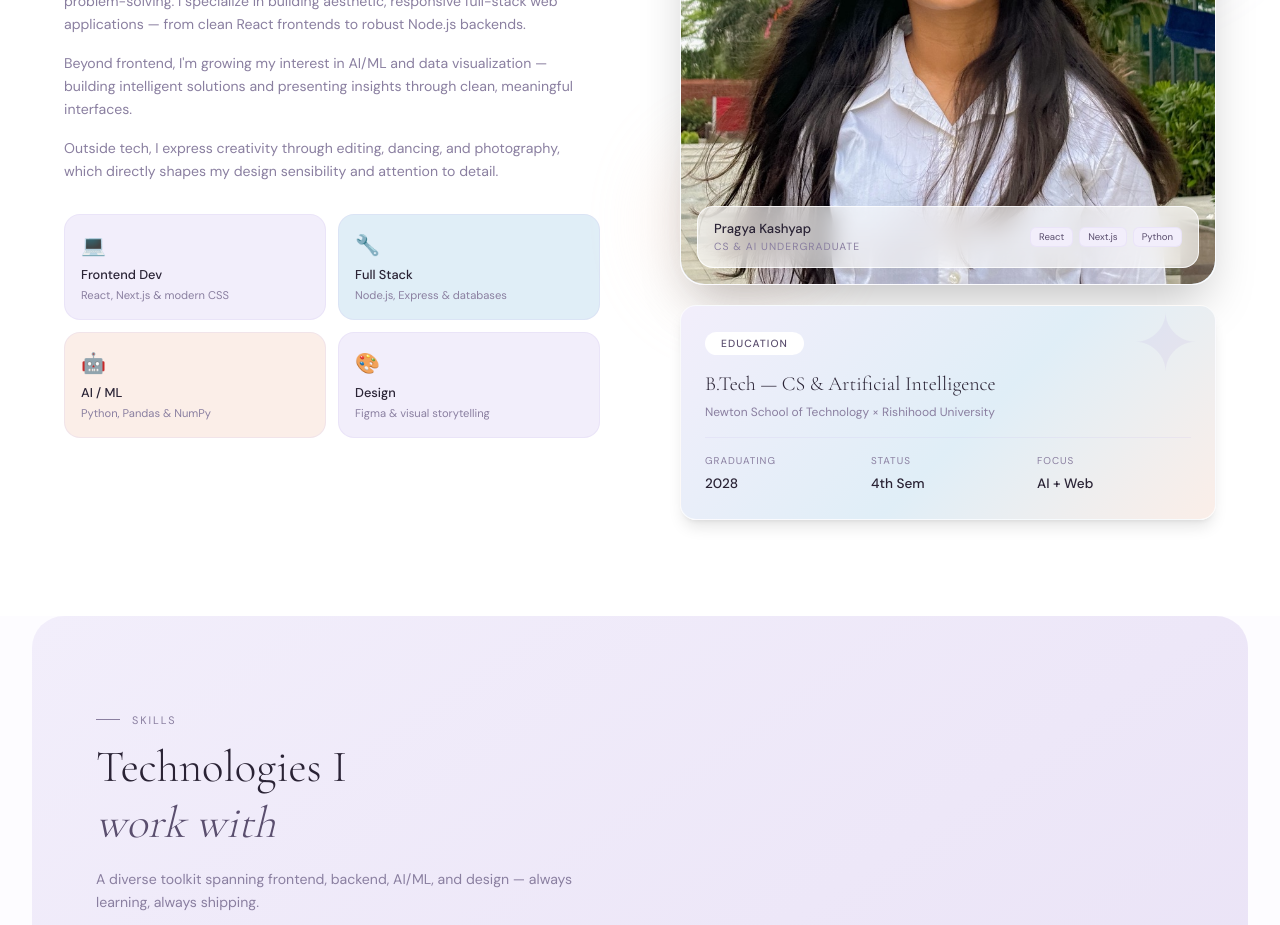
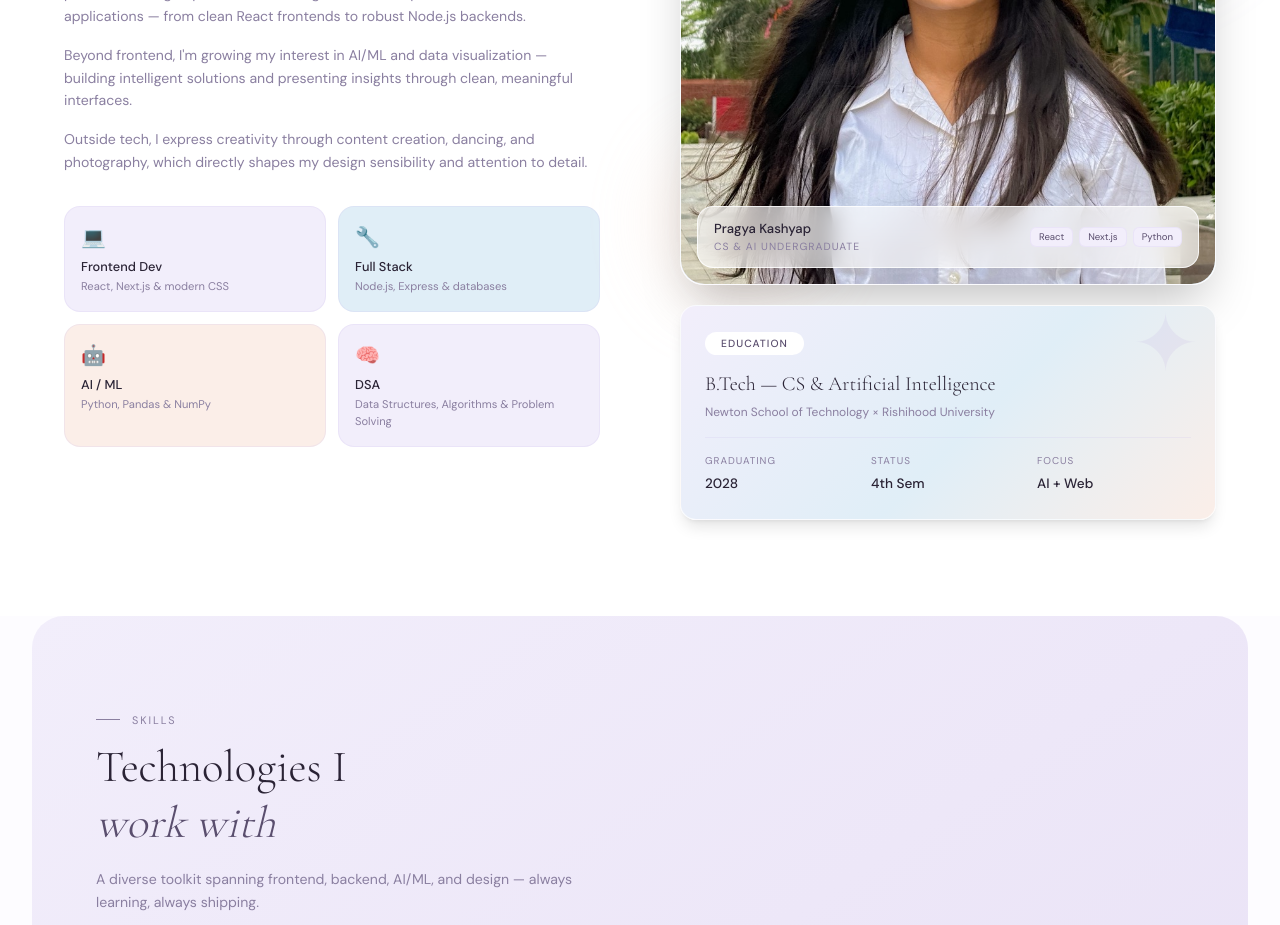
Before and after one commit to pragya238/portfolio_pragya, a Next.js app: page / in a window 1280 px wide. Shown: the part 1240-2165 px from the top of the page. Built offline with nearby package versions, Linux system fonts and the light colour scheme.

Commit message:
final changes

```diff
--- a/components/About.tsx
+++ b/components/About.tsx
@@ -8,7 +8,7 @@ const highlights = [
   { icon: '💻', title: 'Frontend Dev', desc: 'React, Next.js & modern CSS' },
   { icon: '🔧', title: 'Full Stack', desc: 'Node.js, Express & databases' },
   { icon: '🤖', title: 'AI / ML', desc: 'Python, Pandas & NumPy' },
-  { icon: '🎨', title: 'Design', desc: 'Figma & visual storytelling' },
+  { icon: '🧠', title: 'DSA', desc: 'Data Structures, Algorithms & Problem Solving' },
 ]
 
 export default function About() {
@@ -40,7 +40,7 @@ export default function About() {
               Beyond frontend, I'm growing my interest in AI/ML and data visualization — building intelligent solutions and presenting insights through clean, meaningful interfaces.
             </p>
             <p>
-              Outside tech, I express creativity through editing, dancing, and photography, which directly shapes my design sensibility and attention to detail.
+              Outside tech, I express creativity through content creation, dancing, and photography, which directly shapes my design sensibility and attention to detail.
             </p>
           </div>
 
```
